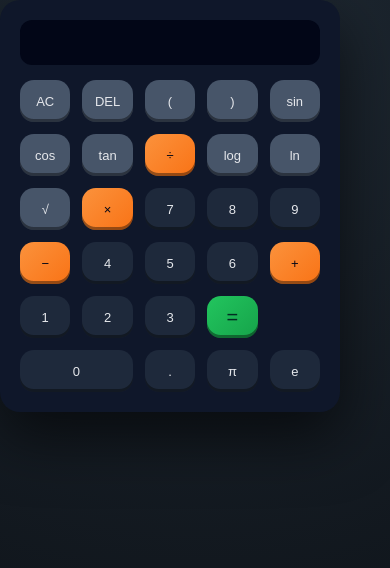
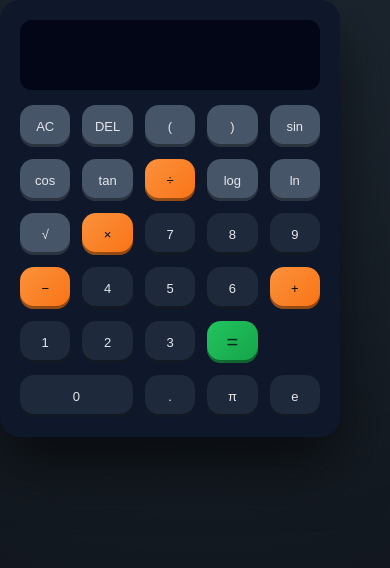
Before and after one commit to Josephdinye/calculator, a plain HTML site: page index.html in a window 390 px wide. Drawn offline with Linux system fonts and the light colour scheme.

Commit message:
Update #screen height and font size

```diff
--- a/style.css
+++ b/style.css
@@ -111,8 +111,8 @@ button:active {
   }
 
   #screen {
-    height: 45px;
-    font-size: 18px;
+    height: 70px;
+    font-size: 22px;
   }
 
   .title-bar {
```
